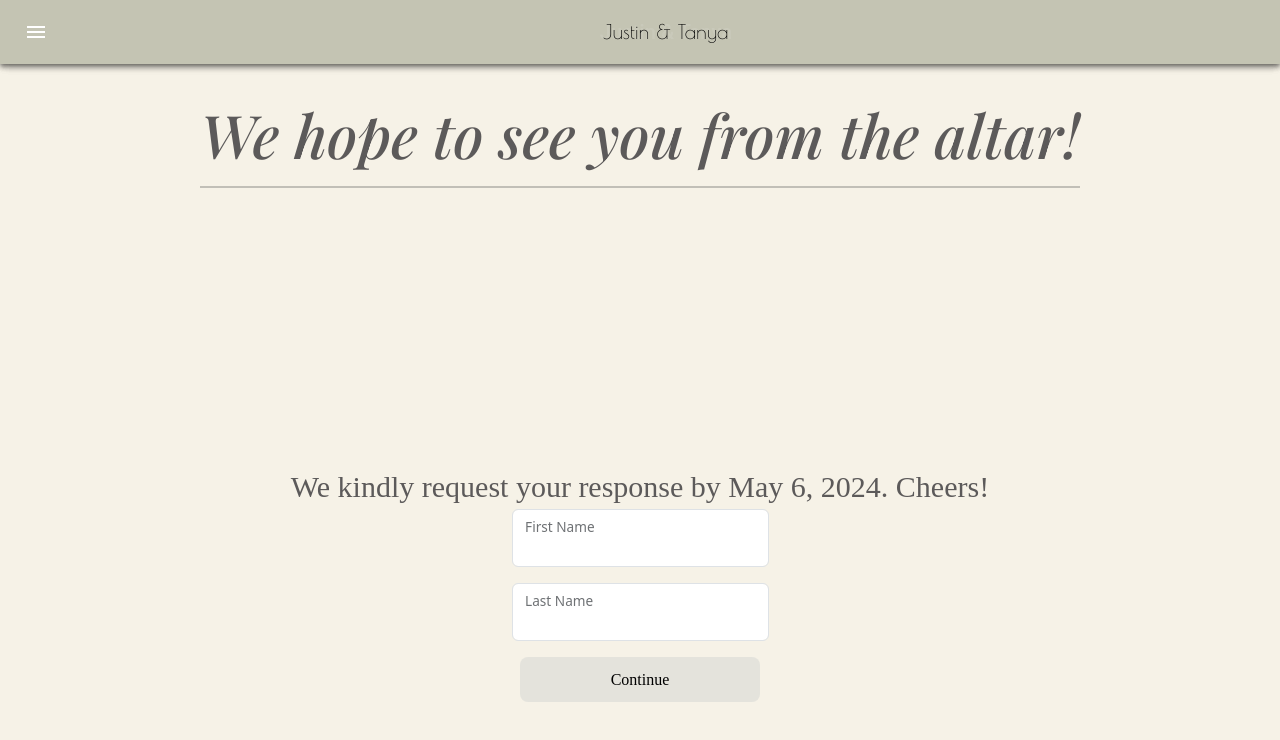
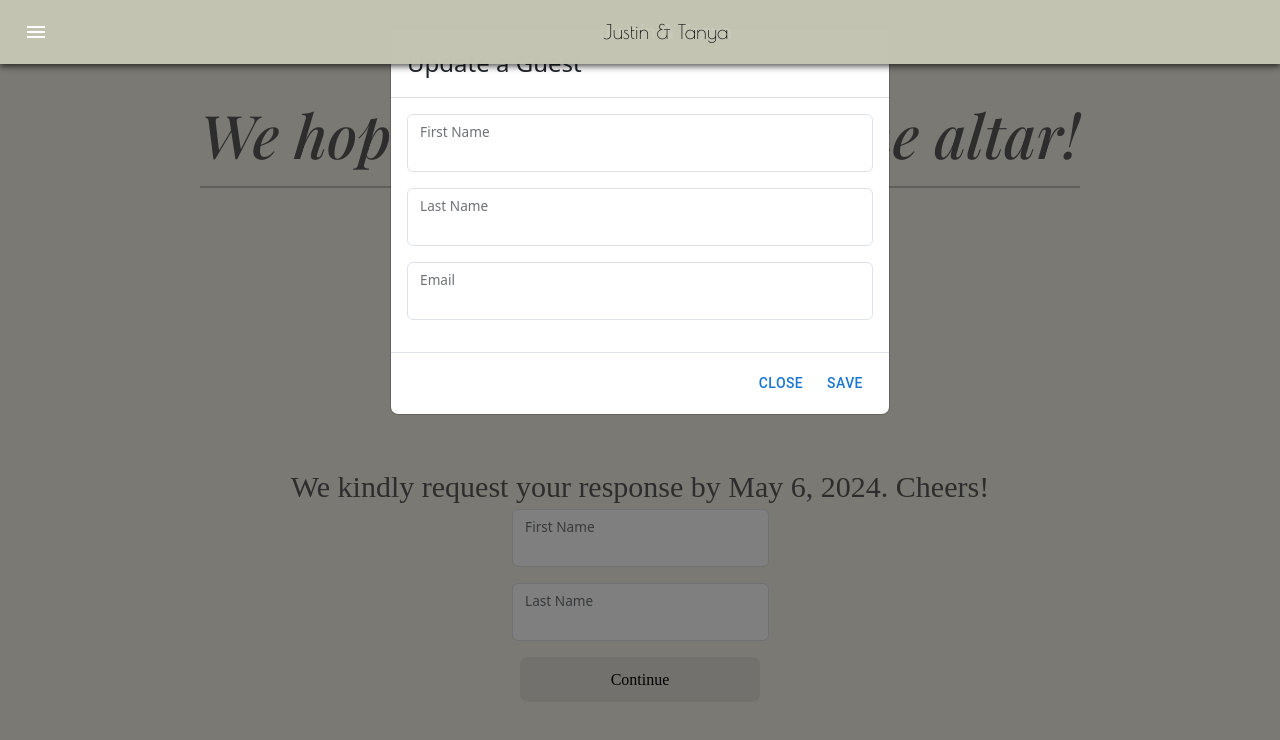
Before and after one commit to MichaelSault/TanyaWeddingWebsite, a React (Vite) app: page / in a window 1280 px wide. Both pictures are taken after a click on the button "Continue". Shown: the part 3919-4659 px from the top of the page. Built offline with nearby package versions, Linux system fonts and the light colour scheme; no server answers; a web font is replaced by a local one.

Commit message:
added basic modal to the rsvp page

```diff
--- a/src/components/RSVPTag.compopnent.jsx
+++ b/src/components/RSVPTag.compopnent.jsx
@@ -1,11 +1,17 @@
 import { Button } from '@mui/material';
 import {useState, useEffect} from 'react';
 import FloatingLabel from "react-bootstrap/FloatingLabel";
-import Form from "react-bootstrap/Form";
+import { Modal } from "react-bootstrap";
+import { Form } from "react-bootstrap";
 import axios from 'axios';
 import '../App.css';
 
 function RSVPTag() {
+
+    //setters for post update modals
+    const [show, setShow] = useState(false);
+    const handleClose = () => setShow(false);
+    const handleShow = () => setShow(true);
 
     const [returnedData, setReturnedData] = useState({
         family: "",
@@ -68,6 +74,70 @@ function RSVPTag() {
 
     return (
         <>
+            <Modal show={show} onHide={handleClose}>
+            <Modal.Header>
+                <Modal.Title>Update a Guest</Modal.Title>
+            </Modal.Header>
+            <Modal.Body>
+            <Form>
+                <Form.Group>
+                    <FloatingLabel
+                        controlId="firstName"
+                        name="firstName"
+                        label="First Name"
+                        className="mb-3"
+                    >
+                    <Form.Control
+                        name="firstName"
+                        value={rsvpData.firstName}
+                        defaultValue={rsvpData.firstName}
+                        style={{marginBottom: '1rem'}}
+                        onChange={handleChange}
+                    />
+                    </FloatingLabel>
+
+                    <FloatingLabel
+                        controlId="lastName"
+                        name="lastName"
+                        label="Last Name"
+                        className="mb-3"
+                    >
+                    <Form.Control
+                        name="lastName"
+                        value={rsvpData.lastName}
+                        defaultValue={rsvpData.lastName}
+                        style={{marginBottom: '1rem'}}
+                        onChange={handleChange}
+                    />
+                    </FloatingLabel>
+
+                    <FloatingLabel
+                        controlId="email"
+                        name="email"
+                        label="Email"
+                        className="mb-3"
+                    >
+                    <Form.Control
+                        name="email"
+                        value={rsvpData.email}
+                        defaultValue={rsvpData.email}
+                        onChange={handleChange}
+                        className="mb-3"
+                    />
+                    </FloatingLabel>
+                </Form.Group>
+            </Form>
+            </Modal.Body>
+            <Modal.Footer>
+                <Button onClick={handleClose}>
+                    Close
+                </Button>
+                <Button onClick={setRsvpData}>
+                    Save
+                </Button>
+            </Modal.Footer>
+        </Modal>
+
             <div className='rsvpRow'>
             <div className='rsvpTitle'>
                     <h6><i>We hope to see you from the altar!</i></h6>
@@ -102,7 +172,7 @@ function RSVPTag() {
             />
             </FloatingLabel>
 
-            <button disabled={false} className='rsvpTagButton elsie' onClick={handleSubmit}>Continue</button>
+            <button disabled={false} className='rsvpTagButton elsie' onClick={handleShow}>Continue</button>
             </div>
 
             </div>
```
